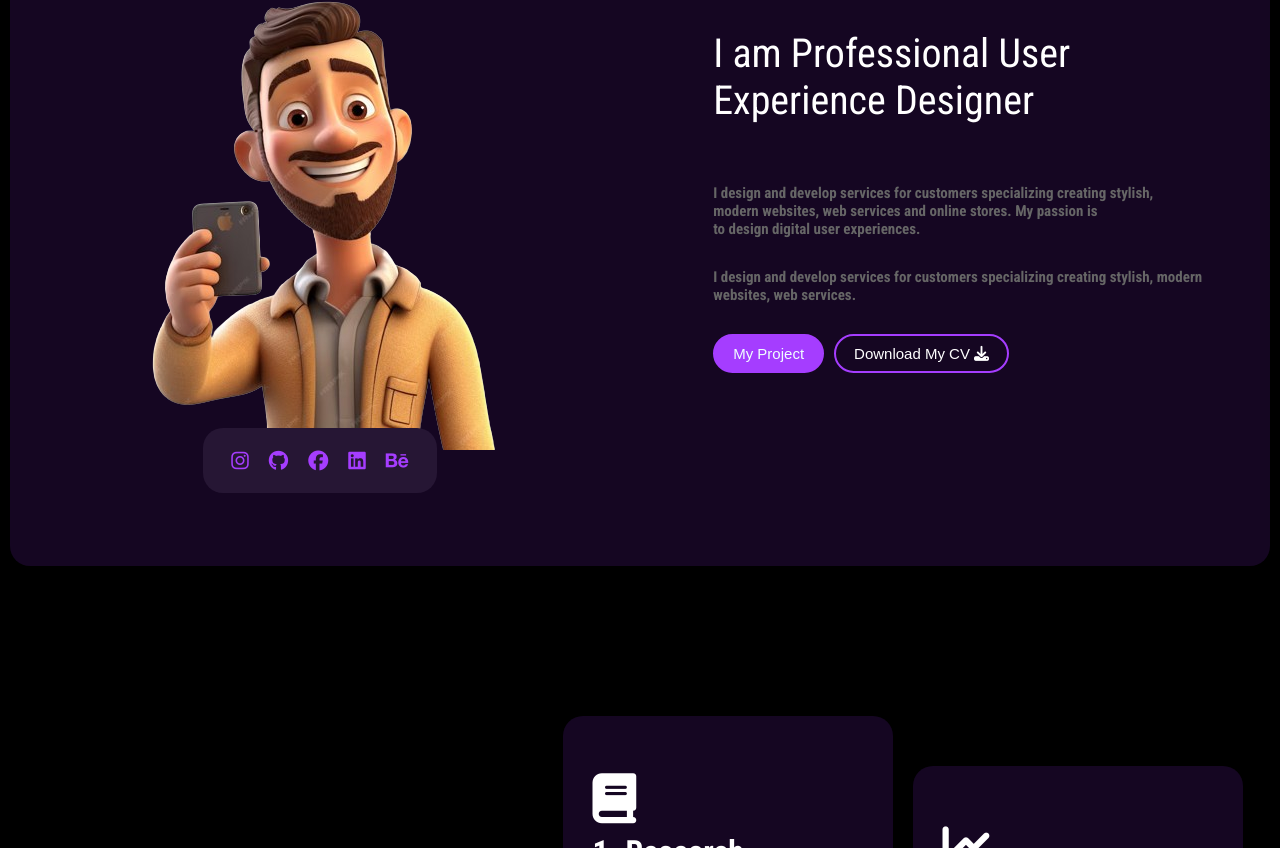
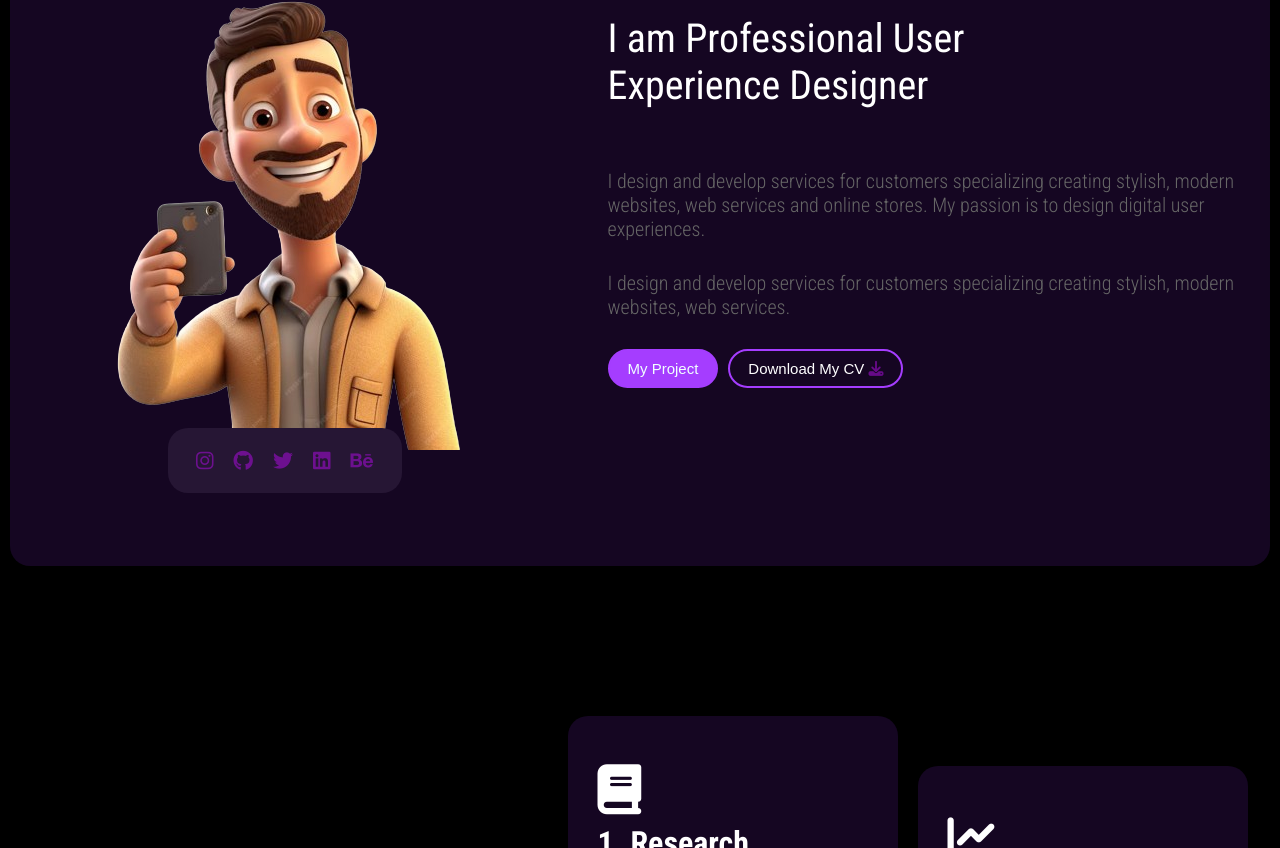
Before and after one commit to Abhisssek/Personal_Portfolio, a React (Vite) app in the folder portfolio2/: page / in a window 1280 px wide. Shown: the part 1352-2200 px from the top of the page. Built offline with nearby package versions, Linux system fonts and the light colour scheme.

Commit message:
commit changes

```diff
--- a/portfolio2/src/App.css
+++ b/portfolio2/src/App.css
@@ -3,6 +3,10 @@
 *{
   padding: 0;
   margin: 0;
+}
+
+i{
+  color: #9b0dcb9a;
 }
 
 .space{
@@ -28,10 +32,7 @@ html{
   /* height: 100%; */
   overflow-x: hidden;
 }
-h3{
-  color: #666;
-  font-size: 15px;
-}
+
 body{
   color: white;
   font-family: "Roboto Condensed", sans-serif;
@@ -166,6 +167,7 @@ margin-top: -150px;
   gap: 25px;
   position: relative;
   height: 600px;
+  width: 40%;
 
 }
 
@@ -178,7 +180,9 @@ margin-top: -150px;
 }
 
 .hero-text h3{
-  font-size: 15px;
+  font-size: 17px;
+  line-height: 1.3;
+  /* width: 36%; */
 }
 
 .hero-cards{
@@ -263,6 +267,7 @@ margin-top: -150px;
   flex-direction: column;
   flex-wrap: wrap;
   gap: 30px;
+  width: 50%;
 }
 
 .exp-text h1{
@@ -315,6 +320,7 @@ margin-top: -150px;
   font-size: 20px;
   font-weight: 300;
   color: #666;
+  margin: 0 10px;
 }
 
 .work-cards{
@@ -365,6 +371,7 @@ margin-top: -150px;
 
 .work-card i{
   font-size:50px;
+  color: white;
 }
 
 
@@ -405,6 +412,7 @@ margin-top: -150px;
   font-size: 15px;
   color: #666;
   flex-grow: 1;
+  margin: 0 15px;
 }
 
 .port-card {
@@ -545,6 +553,7 @@ margin-top: -150px;
   flex-direction: column;
   flex-wrap: wrap;
   gap: 20px;
+  width: 40%;
 }
 
 .about-left h1{
@@ -686,12 +695,14 @@ margin-top: -150px;
   /* width: 50%; */
   margin-top: 150px;
   align-items: center;
+
 }
 
 .skill-text{
   display: flex;
   flex-direction: column;
   gap: 20px;
+  width: 40%;
 }
 
 .skill-btn{
@@ -1060,6 +1071,7 @@ margin-top: -150px;
   display: flex;
   flex-direction: column;
   gap: 20px;
+  width: 50%;
 }
 
 .services-list{
@@ -1456,6 +1468,7 @@ margin-top: -150px;
       flex-direction: column-reverse;
   }
 
+
   .hero-img img{
     width: 100%;
   }
@@ -1463,7 +1476,7 @@ margin-top: -150px;
     font-size: 3rem;
   }
   .hero-text h3{
-    font-size: .8rem;
+    font-size: 1rem;
     /* width: 40rem; */
   }
   .hero-btn{
@@ -1509,15 +1522,18 @@ margin-top: -150px;
 }
 
 .project-idea h1{
-  font-size: 4vw;
+  font-size: 1.8rem;
 }
 .project-idea h3{
-  font-size: 2vw;
+  font-size: 1rem;
 }
 
 .about-me{
   flex-wrap: wrap;
   text-align: center;
+}
+.about-left{
+  width: 90%;
 }
 .about-right{
   width: 100%;
@@ -1558,7 +1574,18 @@ margin-top: -150px;
   flex-direction: column;
 }
 
-
+.services-text{
+  width: 100%;
+}
+
+
+}
+
+@media screen and (max-width:339px){
+  .services-text{
+    margin-left:-20px;
+    height: 500px;
+  }
 }
 
 @media screen and (max-width:850px) {
@@ -1596,6 +1623,10 @@ margin-top: -150px;
     z-index: 99999999;
 
   }
+  .hamburger-menu i{
+    color: white;
+  }
+
 
 
   .nav-items {
@@ -1638,6 +1669,15 @@ margin-top: -150px;
     flex-wrap: wrap;
     flex-direction: column;
   }
+  .hero-text{
+    width: 90%;
+  }
+  .exp-text{
+    width: 90%;
+  }
+  .skill-text h3{
+    line-height: 1.3;
+  }
 }
 
 
@@ -1696,6 +1736,9 @@ margin-top: -150px;
     margin-left: 0;
     text-align: start;
   }
+  .skill-text{
+    width: 90%;
+  }
 
   .contact-form input{
     /* margin: 0 auto; */
@@ -1796,7 +1839,7 @@ margin-top: -150px;
   width: auto;
 }
 .project-idea h3{
-  font-size: 0.7rem;
+  font-size: 0.9rem;
 }
 
 .about-route h1{
@@ -1899,11 +1942,11 @@ margin-top: -150px;
 
 @media  screen and (max-width:390px) {
   .about-route-text h3{
-    font-size: .7rem;
+    font-size: .9rem;
    width: 100%;
   }
   .about-route-text2 h3{
-    font-size: .7rem;
+    font-size: .9rem;
    width: 100%;
   }
 
@@ -1918,6 +1961,7 @@ margin-top: -150px;
   }
   .services-text{
     padding-bottom: 30px;
+
   }
   .diss-btn{
     font-size: .8rem;
@@ -2018,9 +2062,17 @@ margin-top: -150px;
 
 @media screen and (max-width:1278px){
   .hero-text{
-    height: 500px;
+    height: 550px;
   }
   .hero-section{
     margin-bottom: -100px;
   }
 }
+
+
+
+h3{
+  color: #666;
+  font-size: 20px;
+  font-weight: 300;
+}
--- a/portfolio2/src/components/Contact.jsx
+++ b/portfolio2/src/components/Contact.jsx
@@ -95,11 +95,41 @@ export const Contact = ({ full }) => {
                 </div>
               </div>
               <div className="diss-socials">
-                <i className="fa-brands fa-instagram"></i>
-                <i className="fa-brands fa-github"></i>
-                <i className="fa-brands fa-facebook"></i>
-                <i className="fa-brands fa-linkedin"></i>
-                <i className="fa-brands fa-behance"></i>
+                <a
+                  href="https://www.instagram.com/abhissek_07"
+                  target="_blank"
+                  rel="noopener noreferrer"
+                >
+                  <i className="fa-brands fa-instagram"></i>
+                </a>
+                <a
+                  href="https://github.com/Abhisssek/"
+                  target="_blank"
+                  rel="noopener noreferrer"
+                >
+                  <i className="fa-brands fa-github"></i>
+                </a>
+                <a
+                  href="https://x.com/abhisssek07"
+                  target="_blank"
+                  rel="noopener noreferrer"
+                >
+                  <i className="fa-brands fa-twitter"></i>
+                </a>
+                <a
+                  href="https://www.linkedin.com/in/abhisek-pattanayak-b51331244/"
+                  target="_blank"
+                  rel="noopener noreferrer"
+                >
+                  <i className="fa-brands fa-linkedin"></i>
+                </a>
+                <a
+                  href="https://www.behance.net"
+                  target="_blank"
+                  rel="noopener noreferrer"
+                >
+                  <i className="fa-brands fa-behance"></i>
+                </a>
               </div>
             </div>
             <div className="diss-right">
--- a/portfolio2/src/components/Experience.jsx
+++ b/portfolio2/src/components/Experience.jsx
@@ -10,11 +10,41 @@ export const Experience = () => {
             <img src="../img/mainimg.png" alt="" />
             <div className="social-card">
               <div className="social">
-                <i class="fa-brands fa-instagram"></i>
-                <i class="fa-brands fa-github"></i>
-                <i class="fa-brands fa-facebook"></i>
-                <i class="fa-brands fa-linkedin"></i>
-                <i class="fa-brands fa-behance"></i>
+                <a
+                  href="https://www.instagram.com/abhissek_07"
+                  target="_blank"
+                  rel="noopener noreferrer"
+                >
+                  <i className="fa-brands fa-instagram"></i>
+                </a>
+                <a
+                  href="https://github.com/Abhisssek/"
+                  target="_blank"
+                  rel="noopener noreferrer"
+                >
+                  <i className="fa-brands fa-github"></i>
+                </a>
+                <a
+                  href="https://x.com/abhisssek07"
+                  target="_blank"
+                  rel="noopener noreferrer"
+                >
+                  <i className="fa-brands fa-twitter"></i>
+                </a>
+                <a
+                  href="https://www.linkedin.com/in/abhisek-pattanayak-b51331244/"
+                  target="_blank"
+                  rel="noopener noreferrer"
+                >
+                  <i className="fa-brands fa-linkedin"></i>
+                </a>
+                <a
+                  href="https://www.behance.net"
+                  target="_blank"
+                  rel="noopener noreferrer"
+                >
+                  <i className="fa-brands fa-behance"></i>
+                </a>
               </div>
             </div>
           </div>
@@ -25,16 +55,24 @@ export const Experience = () => {
             </h1>
             <h3>
               I design and develop services for customers specializing creating
-              stylish, <br /> modern websites, web services and online  stores. My
-              passion is <br /> to design digital user experiences.
+              stylish, modern websites, web services and online stores. My
+              passion is to design digital user experiences.
             </h3>
             <h3>
               I design and develop services for customers specializing creating
-              stylish, modern <br />websites,  web services.
+              stylish, modern websites, web services.
             </h3>
-            <div  className="exp-button">
-              <Link to="/project"><button className="primary-btn    expbtn-primary">My Project</button></Link>
-              <Link to="/"><button className="secondary-btn">Download My CV <i class="fa-solid fa-download"></i></button></Link>
+            <div className="exp-button">
+              <Link to="/project">
+                <button className="primary-btn    expbtn-primary">
+                  My Project
+                </button>
+              </Link>
+              <Link to="/">
+                <button className="secondary-btn">
+                  Download My CV <i class="fa-solid fa-download"></i>
+                </button>
+              </Link>
             </div>
           </div>
         </div>
--- a/portfolio2/src/components/Hero.jsx
+++ b/portfolio2/src/components/Hero.jsx
@@ -8,7 +8,7 @@ export const Hero = () => {
             <div className="hero-section">
                 <div className="hero-text">
                     <h1>Hello, I'm <br /> <span> Abhisek</span> Pattanayak.</h1>
-                    <h3>I'm a student of MCA and an aspiring web developer based in India.  I am passionate<br/> about creating immersive and beautiful web applications through meticulously<br/> crafted code and user-centric design. Eager to learn  and grow in the<br/> ever-evolving tech landscape, I continuously seek  out new challenges<br/> and opportunities to refine my skills.</h3>
+                    <h3>I'm a student of MCA and an aspiring web developer based in India.  I am passionate about creating immersive and beautiful web applications through meticulously crafted code and user-centric design. Eager to learn  and grow in the ever-evolving tech landscape, I continuously seek  out new challenges and opportunities to refine my skills.</h3>
                     <Link to="/contact"><button className='secondary-btn hero-btn'>Say Hello!</button></Link>
 
 {/*                     <div className="hero-cards">
--- a/portfolio2/src/components/Services.jsx
+++ b/portfolio2/src/components/Services.jsx
@@ -37,9 +37,9 @@ export const Services = ({full}) => {
       <section className="services-overview">
         <div className="services-text">
         <h1>What You Can Expect From Me</h1>
-        <h3>I understand that every client is unique, and I work closely with you to understand <br /> your specific needs and preferences.
-        My goal is to create solutions that not <br /> only meet your technical requirements but also align with your business <br />objectives. I use only the highest quality tools and frameworks to ensure <br /> that your applications are robust and scalable.
-        I also offer a wide range <br /> of support and maintenance options to suit your budget and requirements.</h3></div>
+        <h3>I understand that every client is unique, and I work closely with you to understand your specific needs and preferences.
+        My goal is to create solutions that not  only meet your technical requirements but also align with your business objectives. I use only the highest quality tools and frameworks to ensure  that your applications are robust and scalable. <br /> <br />
+        I also offer a wide range  of support and maintenance options to suit your budget and requirements.</h3></div>
         <section className="services-list">
         <h1>What Services I Offer</h1>
         {servicesData.map((service) => (
--- a/portfolio2/src/components/about/About.jsx
+++ b/portfolio2/src/components/about/About.jsx
@@ -79,24 +79,25 @@ export const About = ({ full, half }) => {
     );
   };
 
-  const icon = () => [
+const icons = [
   {
     id: 1,
-      icon: <i class="fa-brands fa-instagram"></i>,
+    icon: <a href="https://www.instagram.com/abhissek_07/" target="_blank" rel="noopener noreferrer"><i className="fa-brands fa-instagram"></i></a>,
   },
   {
-      id: 1,
-      icon: <i class="fa-brands fa-github"></i>,
+    id: 2,
+    icon: <a href="https://github.com/Abhisssek/" target="_blank" rel="noopener noreferrer"><i className="fa-brands fa-github"></i></a>,
   },
   {
-      id: 1,
-      icon: <i class="fa-brands fa-linkedin"></i>,
+    id: 3,
+    icon: <a href="https://www.linkedin.com/in/abhisek-pattanayak-b51331244/" target="_blank" rel="noopener noreferrer"><i className="fa-brands fa-linkedin"></i></a>,
   },
   {
-      id: 1,
-      icon: <i class="fa-brands fa-behance"></i>,
+    id: 4,
+    icon: <a href="https://x.com/abhisssek07" target="_blank" rel="noopener noreferrer"><i className="fa-brands fa-twitter"></i></a>,
   },
 ];
+
   const aboutcard = () => [
     {
       id: 1,
@@ -145,10 +146,10 @@ export const About = ({ full, half }) => {
               <div className="about-left">
                 <h1>What I do?</h1>
                 <h3>
-                  I specialize in full-stack development, creating dynamic and responsive applications. <br /> From front-end interfaces to back-end systems, I deliver comprehensive solutions.
+                  I specialize in full-stack development, creating dynamic and responsive applications. From front-end interfaces to back-end systems, I deliver comprehensive solutions.
                 </h3>
                 <h3>
-                  My expertise includes JavaScript, React, and modern web technologies. <br /> I am dedicated to continuous learning and improvement.
+                  My expertise includes JavaScript, React, and modern web technologies. I am dedicated to continuous learning and improvement.
                 </h3>
                 <Link to="/about">
                   <button className="secondary-btn">Say Hello!</button>
@@ -196,8 +197,8 @@ export const About = ({ full, half }) => {
                     <h3>
                       My approach is to create functional and beautiful web applications. I ensure each project is tailored to meet specific needs, delivering value and excellence. Connect with me to bring your ideas to life.
                       <div className="about-route-social">
-                        {icon().map((icons) => (
-                          <div className="social">{icons.icon}</div>
+                        {icons.map((icon) => (
+                          <div className="social">{icon.icon}</div>
                         ))}
                       </div>
                     </h3>
@@ -209,7 +210,7 @@ export const About = ({ full, half }) => {
                   <h1>Frontend and Backend Developer</h1>
                   <hr />
                   <h3>
-                    With expertise in both front-end and back-end development, I create seamless <br />and integrated web applications. From user interfaces to server-side logic, <br />I build robust and scalable solutions.
+                    With expertise in both front-end and back-end development, I create seamless and integrated web applications. From user interfaces to server-side logic, I build robust and scalable solutions.
                   </h3>
                   <button className=" skill-btn secondary-btn">
                     Download CV
```
Lines whose indentation alone changed are shown as unchanged.
